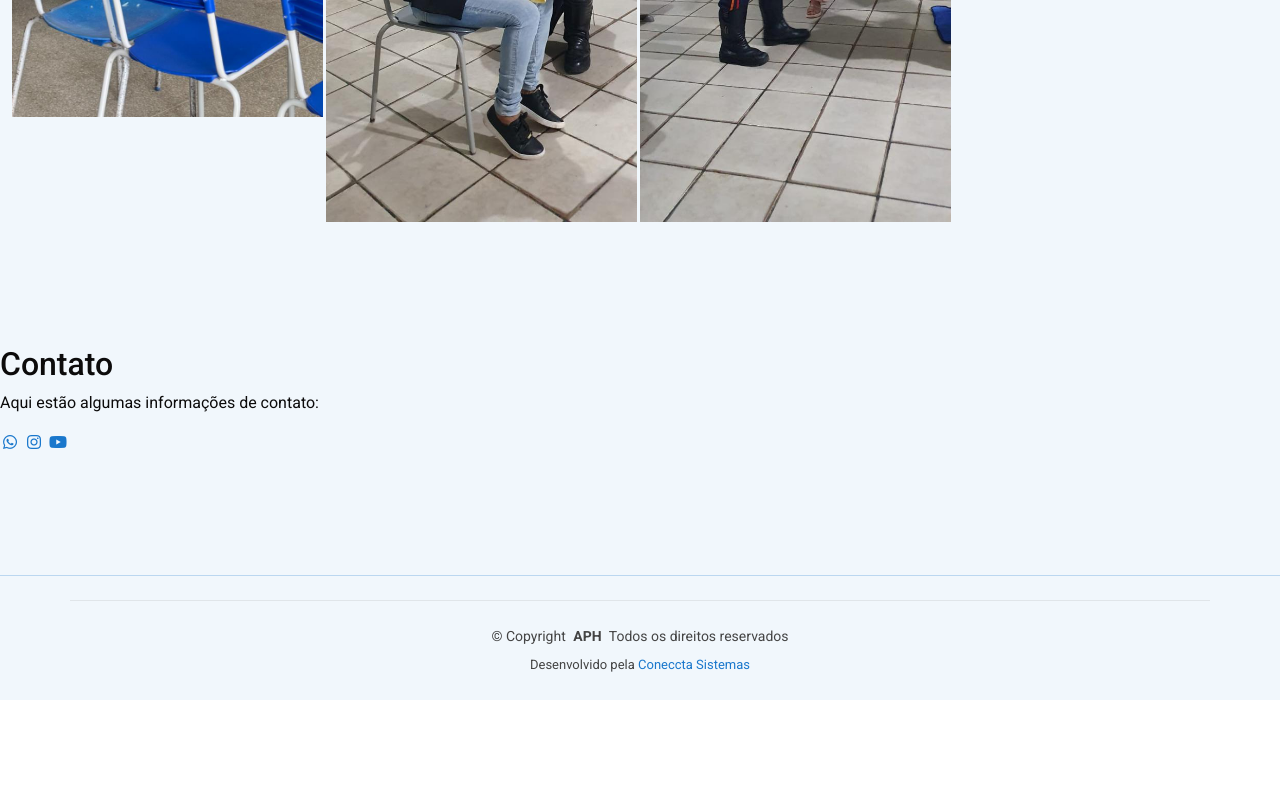
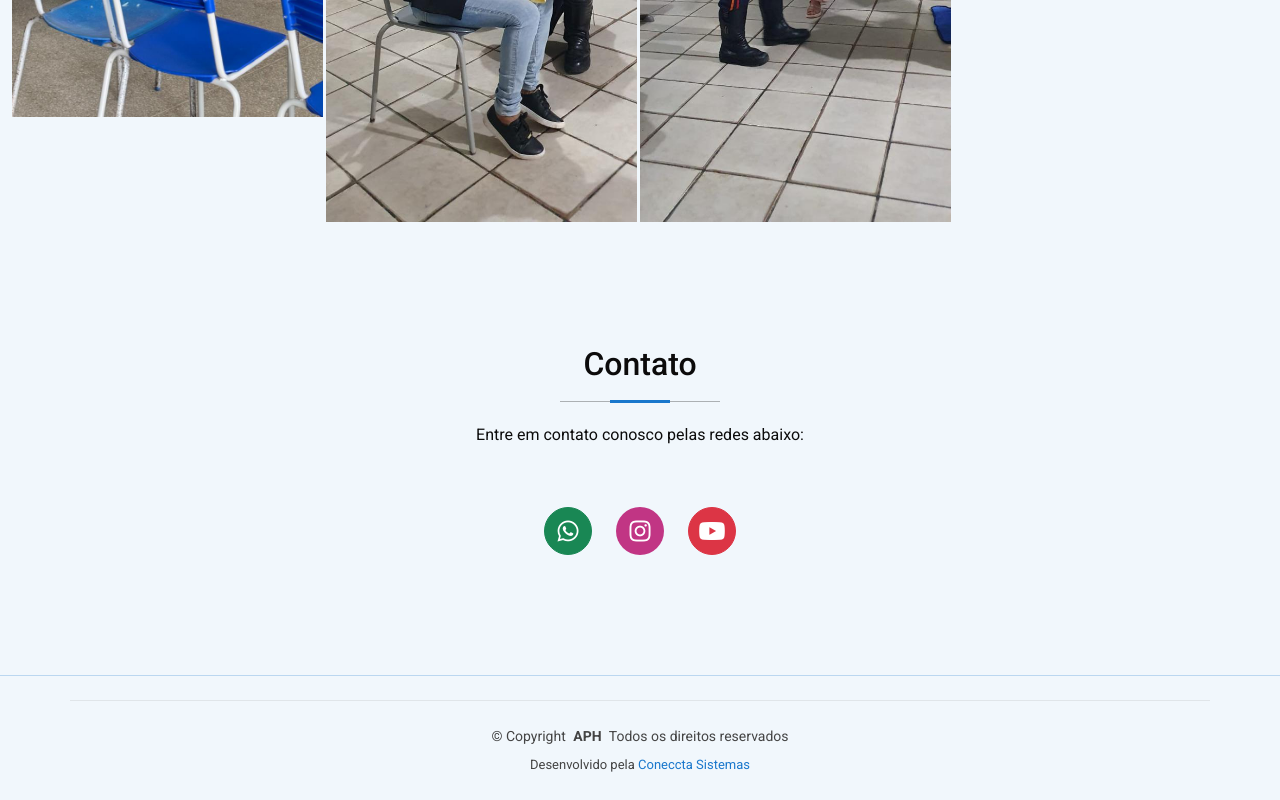
Before and after one commit to JoseRobertoRocha/ricardo, a plain HTML site: page index.html in a window 1280 px wide. Shown: the part 6519-7319 px from the top of the page. Before the commit the page ends 7219 px from the top, so only its background shows below. Drawn offline with Linux system fonts and the light colour scheme.

Commit message:
Update index.html

```diff
--- a/index.html
+++ b/index.html
@@ -669,23 +669,22 @@
     </section>
 
 
-    <section id="contact" class="contact section">
-
+    <section id="contact-tab" class="contact section">
+      <div class="container section-title" data-aos="fade-up">
         <h2>Contato</h2>
-    <p>Aqui estão algumas informações de contato:</p>
-    <div class="icones-contato">
-      <a href="https://wa.me/5575981724529" target="_blank" class="whatsapp">
+        <p>Entre em contato conosco pelas redes abaixo:</p>
+      </div>
+      <div class="container d-flex justify-content-center align-items-center flex-column flex-md-row gap-4" data-aos="fade-up" data-aos-delay="100">
+        <a href="https://wa.me/5575981724529" target="_blank" class="btn btn-success d-flex align-items-center justify-content-center" style="font-size:1.5rem; width:48px; height:48px; border-radius:50%; padding:0;">
           <i class="fab fa-whatsapp"></i>
         </a>
-      <a href="https://www.instagram.com/osmeninosdoaph192?igsh=ZmhuajY0aDU3MGxp" target="_blank" class="instagram">
+        <a href="https://www.instagram.com/osmeninosdoaph192?igsh=ZmhuajY0aDU3MGxp" target="_blank" class="btn d-flex align-items-center justify-content-center" style="font-size:1.5rem; background:#C13584; color:#fff; width:48px; height:48px; border-radius:50%; padding:0;">
           <i class="fab fa-instagram"></i>
         </a>
-      <a href="http://www.youtube.com/@ricardocarmo4219" target="_blank" class="youtube">
+        <a href="http://www.youtube.com/@ricardocarmo4219" target="_blank" class="btn btn-danger d-flex align-items-center justify-content-center" style="font-size:1.5rem; width:48px; height:48px; border-radius:50%; padding:0;">
           <i class="fab fa-youtube"></i>
         </a>
       </div>
-  </section>
-
     </section>
 
   </main>
```
Lines whose indentation alone changed are shown as unchanged.
